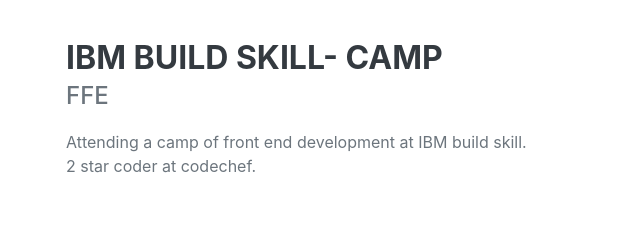
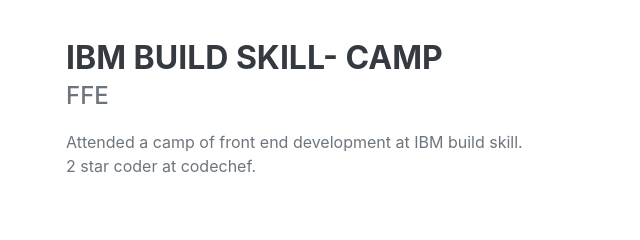
Before and after one commit to saurabh260120/digital_portfolio, a plain HTML site: page index.html in a window 1280 px wide. Shown: the part 2720-2960 px from the top of the page, 254-894 px from the left. Drawn offline with nearby package versions, Linux system fonts and the light colour scheme; a web font is replaced by a local one.

Commit message:
Update index.html

```diff
--- a/index.html
+++ b/index.html
@@ -157,7 +157,7 @@
                     <div class="flex-grow-1">
                         <h3 class="mb-0">IBM BUILD SKILL- CAMP</h3>
                         <div class="subheading mb-3">FFE</div>
-                        <p>Attending a camp of front end development at IBM build skill.<br>2 star coder at codechef.</p>
+                        <p>Attended a camp of front end development at IBM build skill.<br>2 star coder at codechef.</p>
                     </div>
                 </div>
             </div>
```
